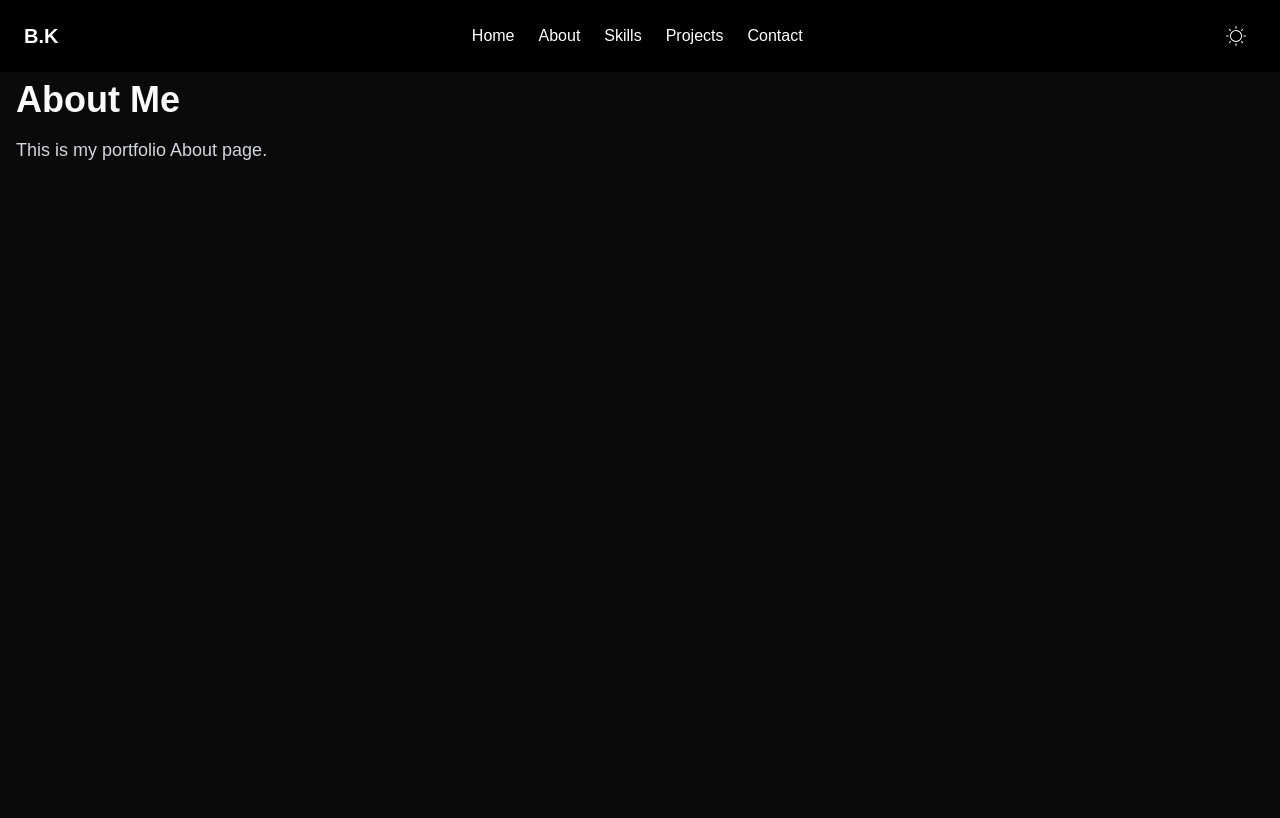
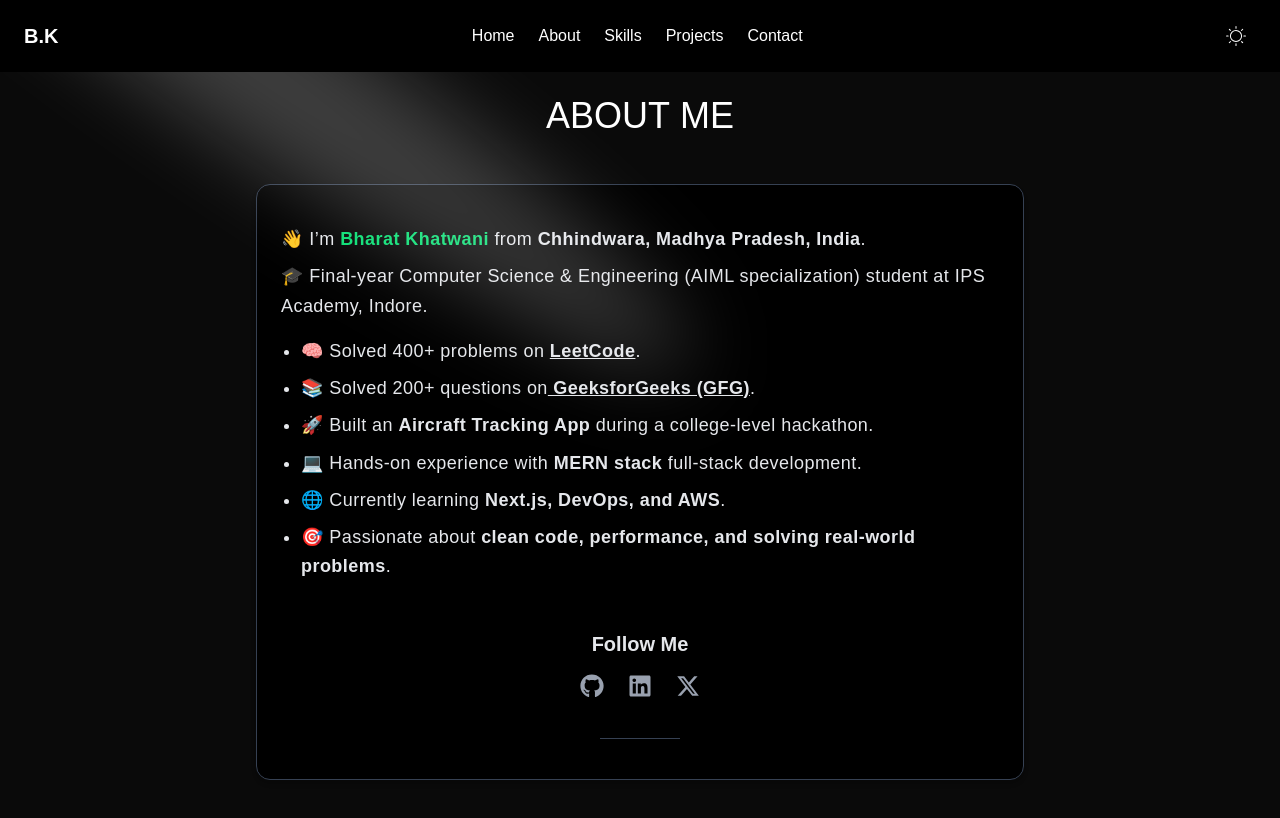
Before and after one commit to BharatKhatwani/NEW-Portfolio, a Next.js app: page /about in a window 1280 px wide. Built offline with nearby package versions, Linux system fonts and the light colour scheme.

Commit message:
'about added'

```diff
--- a/src/app/about/page.tsx
+++ b/src/app/about/page.tsx
@@ -1,10 +1,86 @@
-export default function AboutPage() {
+'use client';
+
+import React from 'react';
+import { motion } from 'framer-motion';
+import { FaGithub, FaLinkedin } from 'react-icons/fa';
+import { FaXTwitter } from 'react-icons/fa6';
+import { TextAnimate } from '@/components/magicui/text-animate';
+import SpotlightBackground from '@/components/shared/SpotlightPreview'
+
+const About = () => {
   return (
-    <main className="min-h-screen pt-20 px-4"> {/* <- added pt-20 */}
-      <h1 className="text-4xl font-bold mb-4">About Me</h1>
-      <p className="text-lg text-gray-600 dark:text-gray-300">
-        This is my portfolio About page.
-      </p>
-    </main>
+    <div className="overflow-hidden px-4 py-10 pt-24">
+      <SpotlightBackground/>
+      <TextAnimate
+        animation="blurInUp"
+        by="character"
+        className="text-4xl text-black dark:text-white mb-8 text-center"
+      >
+        ABOUT ME
+      </TextAnimate>
+
+      <motion.section
+        className="max-w-3xl mx-auto mt-12 px-4 sm:px-6 py-10 border rounded-xl shadow-md text-center bg-white text-gray-800 border-gray-300 dark:bg-black dark:text-gray-200 dark:border-gray-700"
+        initial={{ opacity: 0, y: 30 }}
+        animate={{ opacity: 1, y: 0 }}
+        transition={{ duration: 1 }}
+        whileHover={{
+          y: -4,
+          boxShadow: '0 8px 20px rgba(78, 195, 255, 0.4)',
+        }}
+      >
+        <p className="text-sm sm:text-base md:text-lg leading-relaxed tracking-wide text-left">
+          👋 I’m <span className="text-green-600 dark:text-green-400 font-bold">Bharat Khatwani</span> from <span className="font-semibold">Chhindwara, Madhya Pradesh, India</span>.
+          <span className="block mt-2">🎓 Final-year Computer Science & Engineering (AIML specialization) student at IPS Academy, Indore.</span>
+
+          <ul className="list-disc pl-5 mt-4 space-y-2">
+            <li>🧠 Solved 400+ problems on  <span className="font-semibold"><a href="https://leetcode.com/u/bharatkhatwani/" className="underline" target="_blank" rel="noopener noreferrer">LeetCode</a></span>.</li>
+            <li>📚 Solved 200+ questions on<span className="font-semibold"><a href="https://www.geeksforgeeks.org/user/bharatkhasczn/" className="underline" target="_blank" rel="noopener noreferrer"> GeeksforGeeks (GFG)</a></span>.</li>
+            <li>🚀 Built an <span className="font-semibold">Aircraft Tracking App</span> during a college-level hackathon.</li>
+            <li>💻 Hands-on experience with <span className="font-semibold">MERN stack</span> full-stack development.</li>
+            <li>🌐 Currently learning <span className="font-semibold">Next.js, DevOps, and AWS</span>.</li>
+            <li>🎯 Passionate about <span className="font-semibold">clean code, performance, and solving real-world problems</span>.</li>
+          </ul>
+        </p>
+
+        {/* Social Links */}
+        <div className="mt-10 sm:mt-12">
+          <h2 className="text-lg sm:text-xl font-semibold mb-4">Follow Me</h2>
+          <div className="flex justify-center gap-6 flex-wrap">
+            <a
+              href="https://github.com/BharatKhatwani"
+              target="_blank"
+              rel="noopener noreferrer"
+              aria-label="GitHub Profile"
+              className="text-gray-500 dark:text-gray-400 hover:text-sky-600 dark:hover:text-sky-400 transition duration-300 transform hover:scale-110"
+            >
+              <FaGithub size={24} />
+            </a>
+            <a
+              href="https://linkedin.com/in/bharat-khatwani-864616257"
+              target="_blank"
+              rel="noopener noreferrer"
+              aria-label="LinkedIn Profile"
+              className="text-gray-500 dark:text-gray-400 hover:text-sky-600 dark:hover:text-sky-400 transition duration-300 transform hover:scale-110"
+            >
+              <FaLinkedin size={24} />
+            </a>
+            <a
+              href="https://twitter.com/BharatKhatwani"
+              target="_blank"
+              rel="noopener noreferrer"
+              aria-label="Twitter (X) Profile"
+              className="text-gray-500 dark:text-gray-400 hover:text-sky-600 dark:hover:text-sky-400 transition duration-300 transform hover:scale-110"
+            >
+              <FaXTwitter size={24} />
+            </a>
+          </div>
+        </div>
+
+        <div className="mt-10 border-t border-gray-300 dark:border-gray-700 w-20 mx-auto" />
+      </motion.section>
+    </div>
   );
-}
+};
+
+export default About;
--- a/src/components/Contact.tsx
+++ b/src/components/Contact.tsx
@@ -56,7 +56,7 @@ export default function Contact() {
           animation="blurInUp"
           by="character"
           once
-          className="text-3xl sm:text-7xl font-bold text-center mb-16"
+          className="text-4xl sm:text-5xl font-bold text-center mb-16"
         >
           CONTACT
         </TextAnimate>
@@ -117,6 +117,11 @@ export default function Contact() {
           )}
         </form>
       </div>
+  <h3 className="mt-12 text-center text-sm opacity-80 dark:text-white">
+  Made with ❤️ by <span className="font-semibold">Bharat Khatwani</span>
+</h3>
+
+
     </section>
   );
 }
--- a/src/components/Skills.tsx
+++ b/src/components/Skills.tsx
@@ -54,7 +54,8 @@ export default function Skills() {
         once
         className="text-4xl sm:text-5xl font-bold mb-12 text-center"
       >
-        Technologies
+
+        TECHNOLOGIES
       </TextAnimate>
 
       <div className="flex flex-wrap justify-center gap-6 max-w-4xl mx-auto">
```
